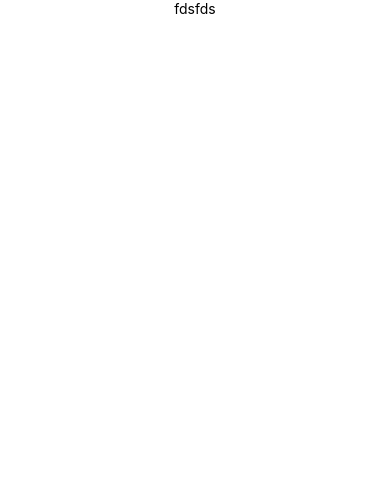
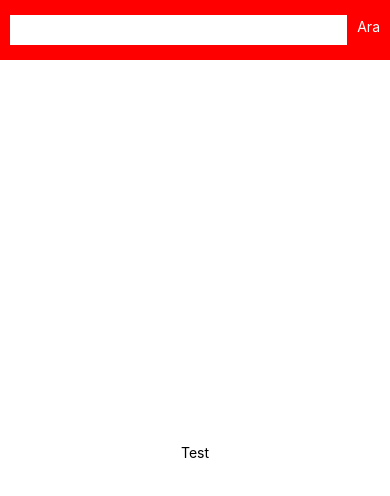
Before and after one commit to RkyErtm/Test-React, a React Native app: screen / in a window 390 px wide. Shown: the top 496 px of the page. Built offline with nearby package versions, Linux system fonts and the light colour scheme.

Commit message:
flex style added

```diff
--- a/App.tsx
+++ b/App.tsx
@@ -1,13 +1,46 @@
 /* eslint-disable react/react-in-jsx-scope */
-import {Component} from 'react';
-import {Text, View} from 'react-native';
+import { Component } from 'react';
+import { StyleSheet, Text, View } from 'react-native';
 import stlyes from './styles'; //* dışardaki css'i buraya import ederek kullandık.
 export default class App extends Component {
   render(): any {
     return (
-      <View style={stlyes.container}>
-        <Text style={stlyes.item}>fdsfds</Text>
+      // * flex - yatay ekranda ekranı doldurmayı sağlar.
+      <View style={[toolbar.frame]}>
+        <View style={toolbar.bgSearch}>
+          <View style={toolbar.searchInput} />
+          <Text style={toolbar.label}>Ara</Text>
+        </View>
+        <View style={{ flex: 1, justifyContent: 'center', alignItems: 'center' }}>
+          <Text>
+            Test
+          </Text>
+        </View>
       </View>
+
     );
   }
 }
+
+const toolbar = StyleSheet.create({
+  frame: {
+    flex: 1
+  },
+  bgSearch: {
+    backgroundColor: "red",
+    height: 60,
+    flexDirection: 'row',
+    paddingHorizontal: 10
+  },
+  searchInput: {
+    backgroundColor: '#fff',
+    height: 30,
+    marginTop: 15,
+    flex: 1
+  },
+  label: {
+    marginTop: 18,
+    paddingLeft: 10,
+    color: "#fff"
+  }
+});
```
